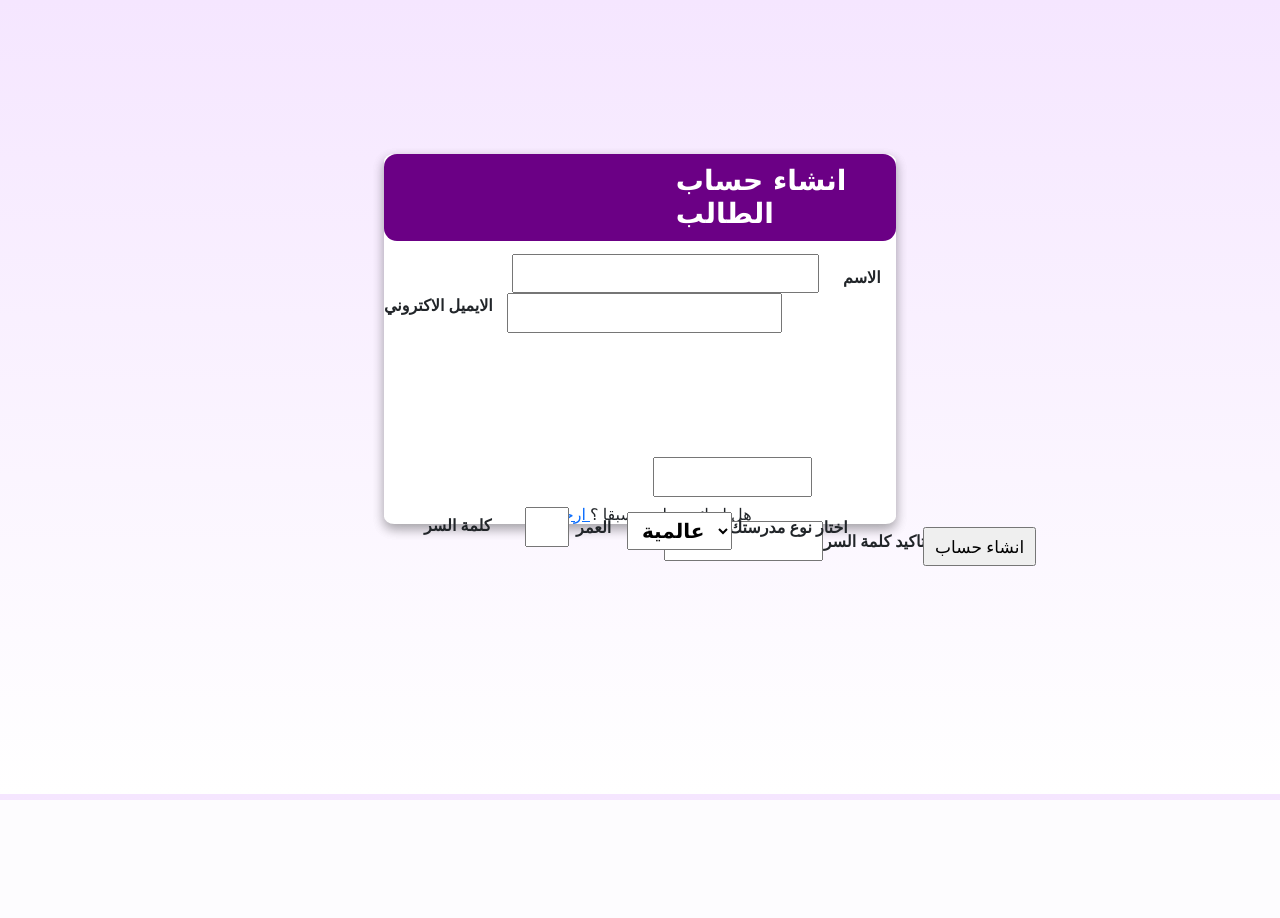
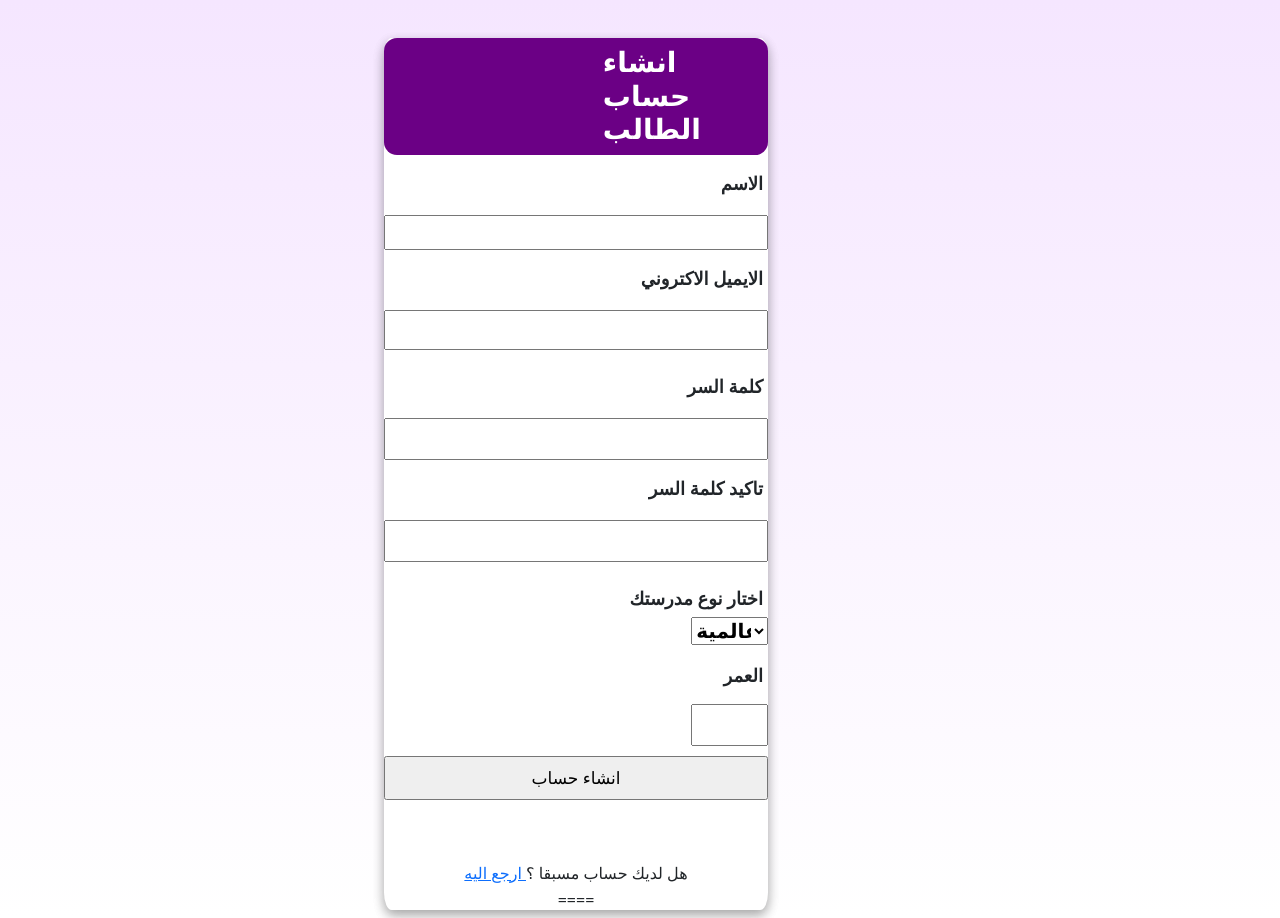
Before and after one commit to kasdo770/AskMe, a Flask app: page /register/std in a window 1280 px wide. Before the commit the page ends 800 px from the top, so only its background shows below. Run offline with Flask 2, Linux system fonts and the light colour scheme; some libraries are stand-ins or nearby versions.

Commit message:
Register

```diff
--- a/website/templates/Student_register.html
+++ b/website/templates/Student_register.html
@@ -5,52 +5,85 @@
 {%endblock%}
 {%block body%}
 <style>
-     /*---------------------------SignUpStudent-----------------------------------*/
-
+     body{
+          background-repeat: no-repeat;
+     }
+     form label{
+          display: flex;
+          margin-top: 15px;
+          font-size: 18px;
+          justify-content: flex-end;
+          align-items: flex-end;
+          margin-bottom: 5px;
+          margin-right: 5px;
+     }
+     form input{
+          width: 100%;
+          padding:7px;
+          margin-top: 10px;
+     }
      /*-----------------------------------School------------------------------*/
      .school-text{
           font-weight: bold;
-          position: relative;
-          bottom :-110px;
-          left :345px;
      }
      .school-input-text{
-
-          padding:5px 10px;
+          width: 20%;
+          float: right;
           font-weight: bold;
           font-family:'Lucida Sans', 'Lucida Sans Regular', 'Lucida Grande', 'Lucida Sans Unicode', 'Geneva', Verdana, sans-serif;
           font-size: 20px;
-          margin: 4px 0;
-          position: relative;
-          bottom :-115px;
-          right :-120px;
+          text-align: right;
      }
      /*-----------------------------------Age------------------------------*/
      .age-text{
+          margin-top: 50px;
           font-weight: bold;
-          position: relative;
-          padding: 6px 10px;
-          right :50px;
-          margin: 4px 0;
-          bottom: -110px;
-          box-sizing: border-box;
+          margin-bottom: 5px;
      }
      .age-input-text{
-          width: 8.5%;
-          position: relative;
-          padding: 6px 10px;
-          left :-150px;
-          margin: 4px 0;
-          bottom: -110px;
+          width: 20%;
+          text-align: right;
+          float: right;
      }
      /*-----------------------------------Submit------------------------------*/
      .submit{
-          position: relative;
-          padding: 5px 10px;
-          bottom :-130px;
-          left :200px;
           font-size: 17px;
      }
+     .signup-container{
+          display: flex;
+     }
+     @media screen and (max-width: 930px) {
+           .signup-container{
+               display: flex;
+               width: 100%;
+               height:100%;
+           }
+            .signup-box{
+                width: 60%;
+                height: 100%;
+                margin-top: 15%;
+            }
+            form div{
+                padding:fit-content;
+            }
+
+        }
+        @media screen and (min-width:930px) {
+            body{
+                height: 50%;
+            }
+            .signup-container{
+                display: flex;
+                width: 100%;
+            }
+            .signup-box{
+                margin-top: 15%;
+                margin-bottom:20%;
+                width: 40%;
+                height:fit-content;
+            }
+
+        }
 </style>
 <form class = "register-form" method="POST">
      {{ form.hidden_tag() }}
@@ -87,6 +120,7 @@
                <br></br>
                <div align = "center" class="checkbox down-signup">
                <h6> هل لديك حساب مسبقا ؟<a href = {{url_for("LoginPage")}}> ارجع اليه</a></h6>
+               <h6> ====</h6>
                </div>
 
 </form>
--- a/website/templates/register_base.html
+++ b/website/templates/register_base.html
@@ -31,14 +31,7 @@
           --success-button-color:#53A653;
           --info-button-color:#EFFD5F;
         }
-        .sign-up-container{
-            display:flex;
 
-        }
-        .input-container{
-            display: flex;
-            direction: column;
-        }
         .sign-up-text{
 
             padding:2%;
@@ -56,12 +49,12 @@
         padding: fit-content;
 
 
+
         }
         .sign-up-box{
             margin-left: 30%;
-            width: 40%;
-            height: fit-content;
-            margin-top: 12%;
+            width: 30%;
+            margin-top: 3%;
             background-color: #ffffff;
             box-shadow: 0 5px 12px 0 rgba(0, 0, 0, 0.2), 0 5px 12px 0 rgba(0, 0, 0, 0.19);
             border-radius: 2%;
@@ -70,65 +63,66 @@
         }
         /*-----------------------------Name-----------------*/
         .name-input-text{
-            width: 60%;
             padding: 1%;
-            margin-left:25%;
-            margin-top:1%;
+
         }
         .name-text{
-            float:right;
-            margin-right:3%;
-            margin-top:3%;
             font-weight: bold;
         }
         /*-------------------------------------------Email----------------------*/
-        .email-flex{
-            display:flex;
-            direction:column;
-        }
         .email-input-text{
-            width:60%;
             padding: 6px 10px;
-            float:right;
         }
         .email-text{
-            float:right;
-            margin-right:3%;
             font-weight: bold;
         }
         /*-----------------------------------PassWord-------------------*/
         .pass1-input-text{
-            width: 31%;
-            position: relative;
-            padding: 6px 10px;
-            left :197.3px;
-            margin: 4px 0;
-            bottom : -7em;
             box-sizing: border-box;
         }
 
         .pass1-text{
             font-weight: bold;
-            position: relative;
-            bottom :-10em;
-            left :40px;
+            text-align: center;
         }
         /*-----------------------------------ConfirmPassword-------------------------*/
         .pass2-input-text{
-            width: 31%;
-            position: relative;
-            padding: 6px 10px;
-            left :-60.3px;
-            bottom :-11em;
-            margin: 4px 0;
             box-sizing: border-box;
-            transition: 0.25s;
         }
         .pass2-text{
             font-weight: bold;
-            position: relative;
-            bottom :-11em;
-            left :205.3px;
+        }
+        @media screen and (max-width: 930px) {
+           .signup-container{
+               display: flex;
+               width: 100%;
+               height:100%;
+           }
+            .signup-box{
+                width: 40%;
+                height: 100%;
+                margin-top: 15%;
+            }
+            form div{
+                padding:fit-content;
+            }
+
+        }
+        @media screen and (min-width:930px) {
+            body{
+                height: 100%;
+            }
+            .signup-container{
+                display: flex;
+                width: 100%;
+            }
+            .signup-box{
+                margin-top: 15%;
+                margin-bottom:20%;
+                width: 40%;
+                height:fit-content;
+            }
+
         }
     </style>
 
```
Also changed, not shown: website/templates/Teacher_register.html (+60 -20 lines).
